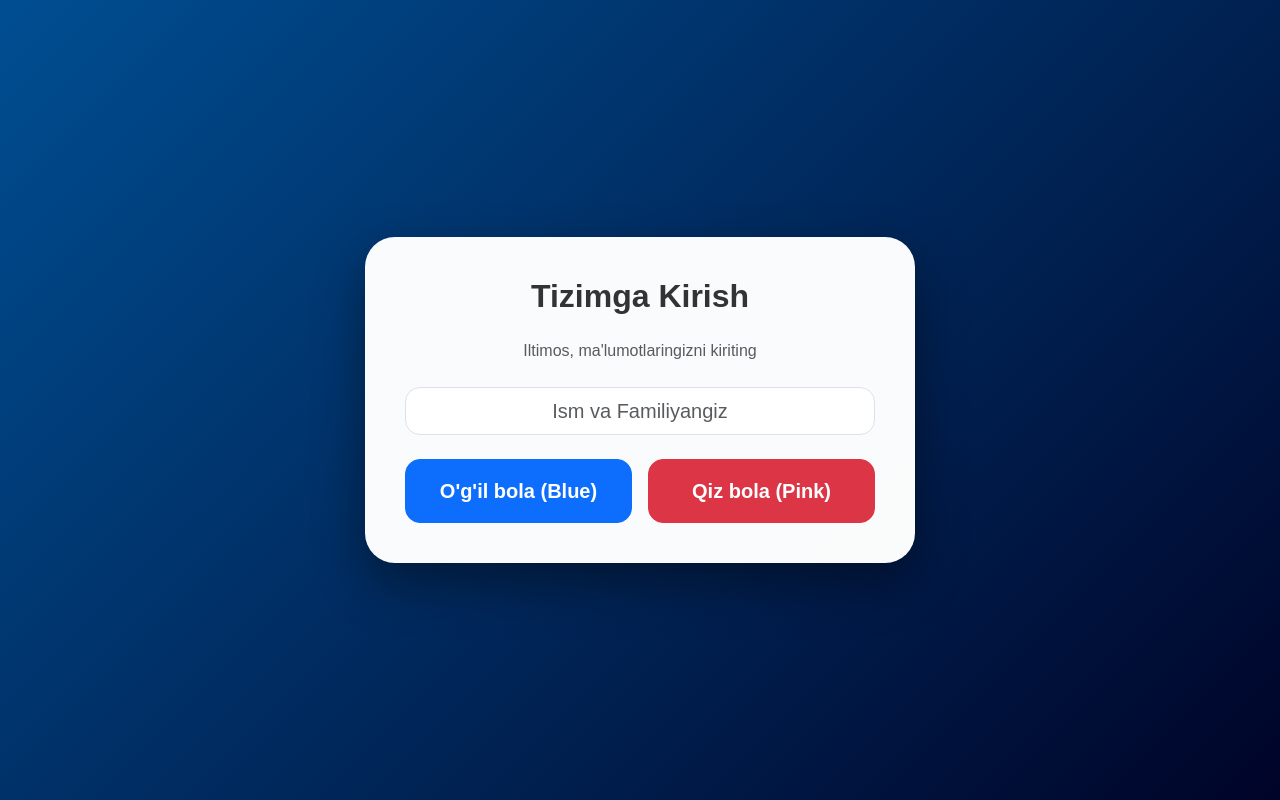
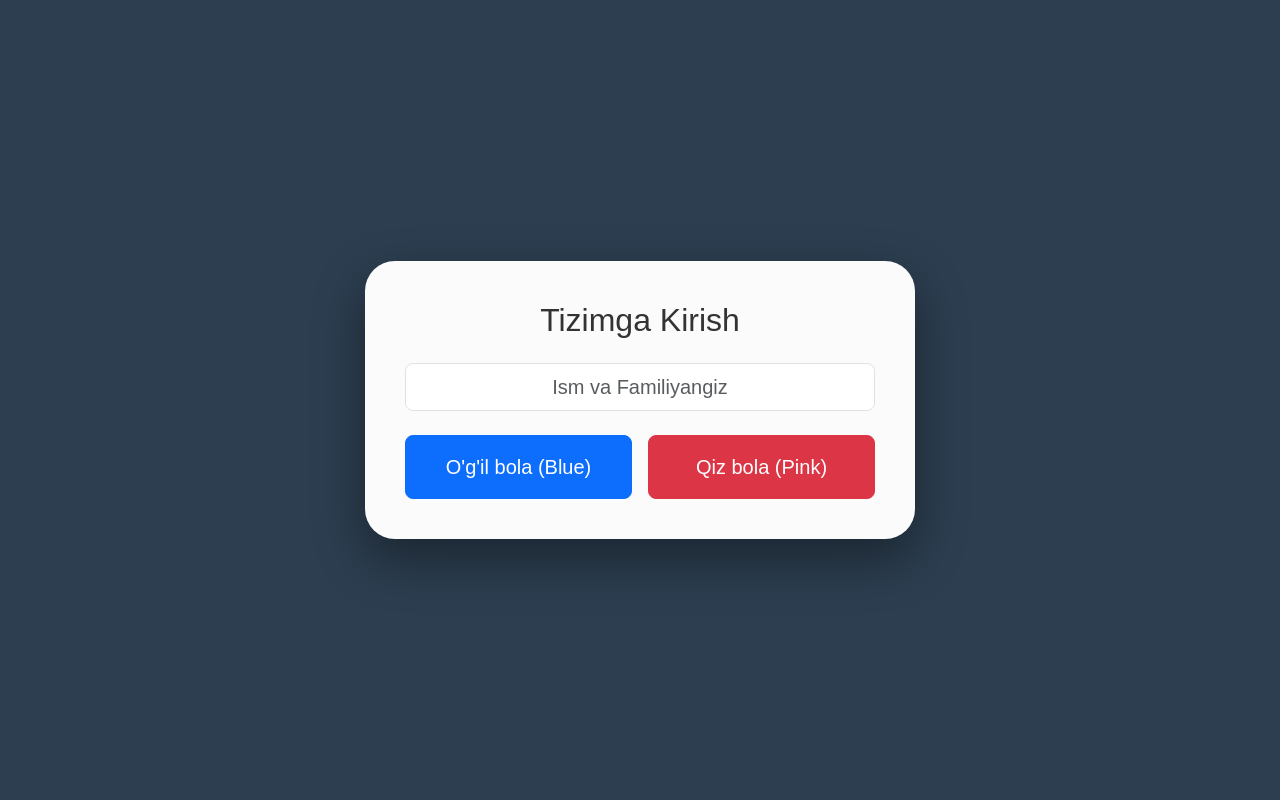
Before and after one commit to hojiakbar1234567890088877-ai/cefr-checker-pro, a Flask app: page / in a window 1280 px wide. Run offline with Flask 3, Linux system fonts and the light colour scheme; some libraries are stand-ins or nearby versions.

Commit message:
Update index.html

```diff
--- a/templates/index.html
+++ b/templates/index.html
@@ -8,117 +8,105 @@
     <script src="https://cdnjs.cloudflare.com/ajax/libs/qrcodejs/1.0.0/qrcode.min.js"></script>
     <script src="https://cdnjs.cloudflare.com/ajax/libs/html2pdf.js/0.10.1/html2pdf.bundle.min.js"></script>
     <style>
-        :root { --main-color: #1a2a6c; }
-        .gender-male { --main-color: #004e92; background: linear-gradient(135deg, #004e92, #000428); }
-        .gender-female { --main-color: #ff0084; background: linear-gradient(135deg, #ff0084, #33001b); }
+        /* YANGI VA PROFESSIONAL RANGLAR */
+        :root { --primary-color: #2c3e50; --secondary-color: #bdc3c7; --accent-color: #ffd700; --text-color: #333; }
+        .gender-male { --primary-color: #2980b9; --bg-gradient: linear-gradient(135deg, #2980b9, #1a2a6c); --text-color: white; }
+        .gender-female { --primary-color: #e84393; --bg-gradient: linear-gradient(135deg, #e84393, #6c5ce7); --text-color: white; }
 
-        body { min-height: 100vh; font-family: 'Poppins', sans-serif; margin: 0; display: flex; align-items: center; justify-content: center; background: #1a2a6c; transition: 1s; color: #333; overflow-x: hidden; }
+        body { min-height: 100vh; font-family: 'Poppins', sans-serif; margin: 0; display: flex; align-items: center; justify-content: center; background: #2c3e50; transition: 1s; color: var(--text-color); overflow-x: hidden; }
 
-        /* STEP 0: INTRO SCREEN */
+        /* INTRO SCREEN (5 SONIYA) */
         #welcome-screen {
             position: fixed; top: 0; left: 0; width: 100%; height: 100%;
             background: #1a2a6c; display: flex; flex-direction: column;
             justify-content: center; align-items: center; z-index: 2000;
             text-align: center; color: white; transition: opacity 1s;
         }
-        .loader-bar { width: 280px; height: 6px; background: rgba(255,255,255,0.2); margin-top: 25px; border-radius: 10px; overflow: hidden; }
+        .loader-bar { width: 250px; height: 5px; background: rgba(255,255,255,0.2); margin-top: 20px; border-radius: 10px; overflow: hidden; }
         .loader-fill { width: 0%; height: 100%; background: #ffd700; animation: load 5s linear forwards; }
         @keyframes load { to { width: 100%; } }
 
-        /* GLASS BOX DESIGN */
-        .glass-box { background: rgba(255, 255, 255, 0.98); padding: 40px; border-radius: 30px; box-shadow: 0 20px 50px rgba(0,0,0,0.4); width: 100%; max-width: 550px; display: none; animation: fadeIn 0.8s; }
-        #exam-screen { max-width: 1200px; height: 95vh; overflow-y: auto; padding: 40px; }
+        /* CONTAINERS */
+        .glass-box { background: rgba(255, 255, 255, 0.98); padding: 40px; border-radius: 30px; box-shadow: 0 20px 50px rgba(0,0,0,0.4); width: 100%; max-width: 550px; display: none; animation: fadeIn 0.8s; color: #333; }
+        #exam-screen { max-width: 1200px; height: 95vh; overflow-y: auto; padding: 30px; }
 
-        .timer-box { position: sticky; top: -10px; background: var(--main-color); color: white; padding: 15px; border-radius: 0 0 25px 25px; text-align: center; font-size: 26px; font-weight: 800; z-index: 100; margin-bottom: 30px; box-shadow: 0 5px 15px rgba(0,0,0,0.2); }
+        .timer-box { position: sticky; top: -10px; background: var(--primary-color); color: white; padding: 15px; border-radius: 0 0 25px 25px; text-align: center; font-size: 26px; font-weight: 800; z-index: 100; margin-bottom: 20px; }
+        .limit-tag { font-size: 13px; color: #666; }
+        .word-count { font-size: 14px; font-weight: bold; color: var(--primary-color); }
 
         .hidden { display: none !important; }
         @keyframes fadeIn { from { opacity: 0; transform: scale(0.95); } to { opacity: 1; transform: scale(1); } }
 
-        /* CERTIFICATE DESIGN */
-        .cert-card { display: none; width: 850px; height: 600px; padding: 50px; border: 20px solid var(--main-color); background: white; margin: 30px auto; position: relative; text-align: center; color: #1a2a6c; border-image: linear-gradient(to bottom right, var(--main-color), #000) 1; }
-        .cert-card h1 { font-size: 60px; font-weight: 900; margin-bottom: 10px; }
+        /* PROFESSIONAL CERTIFICATE */
+        .cert-card { display: none; width: 850px; height: 600px; padding: 50px; border: 20px solid var(--primary-color); background: white; margin: 30px auto; position: relative; text-align: center; color: #1a2a6c; border-image: linear-gradient(to bottom right, var(--primary-color), #ffd700) 1; }
+        .cert-card h1 { font-size: 60px; font-weight: 900; color: var(--primary-color); margin-bottom: 10px; }
         .cert-card h2 { font-size: 40px; color: #333; margin: 20px 0; font-family: 'Georgia', serif; font-style: italic; }
     </style>
 </head>
 <body class="gender-male">
 
 <div id="welcome-screen">
-    <h1 style="font-size: 2.8rem; font-weight: 800; padding: 0 20px;">
-        Muhammadiyev Hojiakbar Tomonidan yaratilgan <br>
-        <span style="color: #ffd700;">CEFR Checker</span>-ga xush kelibsiz!
-    </h1>
+    <h1 style="font-size: 2.8rem; font-weight: 800;">Muhammadiyev Hojiakbar Tomonidan yaratilgan <br><span style="color: #ffd700;">CEFR Checker</span>-ga xush kelibsiz!</h1>
     <div class="loader-bar"><div class="loader-fill"></div></div>
-    <p class="mt-4" style="letter-spacing: 2px;">TIZIM YUKLANMOQDA...</p>
+    <p class="mt-3">Tayyorlanmoqda...</p>
 </div>
 
 <div id="auth-screen" class="glass-box text-center">
-    <h2 class="mb-4" style="font-weight: 800;">Tizimga Kirish</h2>
-    <p class="text-muted mb-4">Iltimos, ma'lumotlaringizni kiriting</p>
-    <input type="text" id="fullName" class="form-control form-control-lg mb-4 text-center" placeholder="Ism va Familiyangiz" style="border-radius: 15px;">
+    <h2 class="mb-4">Tizimga Kirish</h2>
+    <input type="text" id="fullName" class="form-control form-control-lg mb-4 text-center" placeholder="Ism va Familiyangiz">
     <div class="d-flex gap-3">
-        <button onclick="setGender('male')" class="btn btn-primary btn-lg w-100 py-3" style="border-radius: 15px; font-weight: 600;">O'g'il bola (Blue)</button>
-        <button onclick="setGender('female')" class="btn btn-danger btn-lg w-100 py-3" style="border-radius: 15px; font-weight: 600;">Qiz bola (Pink)</button>
+        <button onclick="setGender('male')" class="btn btn-primary btn-lg w-100 py-3">O'g'il bola (Blue)</button>
+        <button onclick="setGender('female')" class="btn btn-danger btn-lg w-100 py-3">Qiz bola (Pink)</button>
     </div>
 </div>
 
 <div id="topic-screen" class="glass-box">
-    <h3 class="text-center mb-4" style="font-weight: 800;">Imtihon Mavzulari</h3>
-    <div class="mb-3">
-        <label class="form-label fw-bold">Task 1.1 Mavzusi:</label>
-        <input type="text" id="t11_topic" class="form-control" placeholder="Masalan: Formal Letter to Manager">
-    </div>
-    <div class="mb-3">
-        <label class="form-label fw-bold">Task 1.2 Mavzusi:</label>
-        <input type="text" id="t12_topic" class="form-control" placeholder="Masalan: Descriptive Report about Population">
-    </div>
-    <div class="mb-4">
-        <label class="form-label fw-bold">Task 2 (Essay) Mavzusi:</label>
-        <input type="text" id="t2_topic" class="form-control" placeholder="Masalan: Advantages of AI in Education">
-    </div>
-    <button onclick="startExam()" class="btn btn-dark w-100 btn-lg py-3" style="border-radius: 15px;">Imtihonni Boshlash (1 soat)</button>
+    <h3 class="text-center mb-4">Mavzularni Kiriting</h3>
+    <input type="text" id="t11_topic" class="form-control mb-3" placeholder="Task 1.1: Informal Letter">
+    <input type="text" id="t12_topic" class="form-control mb-3" placeholder="Task 1.2: Formal Letter">
+    <input type="text" id="t2_topic" class="form-control mb-4" placeholder="Task 2: Essay Topics">
+    <button onclick="startExam()" class="btn btn-dark w-100 btn-lg">Imtihonni Boshlash (1 soat)</button>
 </div>
 
 <div id="exam-screen" class="glass-box">
     <div class="timer-box" id="timer">60:00</div>
     <div class="row">
         <div class="col-md-6 mb-4">
-            <h5 id="display_t11" class="text-primary fw-bold mb-2">Task 1.1</h5>
-            <textarea id="ans11" class="form-control shadow-sm" rows="7" placeholder="Javobingizni bu yerga yozing..." style="border-radius: 15px;"></textarea>
+            <h5 id="display_t11" class="fw-bold">Task 1.1</h5>
+            <div class="d-flex justify-content-between limit-tag"><span>Informal Letter (~50 words)</span><span class="word-count" id="count11">0</span></div>
+            <textarea id="ans11" class="form-control shadow-sm" rows="6" placeholder="Do'stingizga xat..."></textarea>
         </div>
         <div class="col-md-6 mb-4">
-            <h5 id="display_t12" class="text-primary fw-bold mb-2">Task 1.2</h5>
-            <textarea id="ans12" class="form-control shadow-sm" rows="7" placeholder="Javobingizni bu yerga yozing..." style="border-radius: 15px;"></textarea>
+            <h5 id="display_t12" class="fw-bold">Task 1.2</h5>
+            <div class="d-flex justify-content-between limit-tag"><span>Formal Letter (120-150 words)</span><span class="word-count" id="count12">0</span></div>
+            <textarea id="ans12" class="form-control shadow-sm" rows="6" placeholder="Rasmiy murojaat..."></textarea>
         </div>
         <div class="col-12 mb-4">
-            <h5 id="display_t2" class="text-primary fw-bold mb-2">Task 2 (Essay)</h5>
-            <textarea id="ans2" class="form-control shadow-sm" rows="12" placeholder="Essayni kamida 250 ta so'z bilan yozishga harakat qiling..." style="border-radius: 15px;"></textarea>
+            <h5 id="display_t2" class="fw-bold">Task 2 (Essay)</h5>
+            <div class="d-flex justify-content-between limit-tag"><span>Essay (180-200 words)</span><span class="word-count" id="count2">0</span></div>
+            <textarea id="ans2" class="form-control shadow-sm" rows="10" placeholder="Insho yozing..."></textarea>
         </div>
     </div>
-    <button onclick="submitExam()" id="submitBtn" class="btn btn-success btn-lg w-100 py-3 mb-4" style="border-radius: 15px; font-weight: 700;">IMTIHONNI YAKUNLASH</button>
-    <div id="loading" class="text-center mt-3 hidden">
-        <div class="spinner-border text-primary mb-2"></div>
-        <h4>AI matnlaringizni CEFR standartlari asosida tekshirmoqda...</h4>
-    </div>
+    <button onclick="submitExam()" id="submitBtn" class="btn btn-success btn-lg w-100 py-3 mb-4">IMTIHONNI YAKUNLASH</button>
+    <div id="loading" class="text-center mt-3 hidden"><h4>AI tekshirmoqda, kuting...</h4></div>
 
     <div id="certificate" class="cert-card">
         <h1>CERTIFICATE</h1>
-        <p style="font-size: 20px; letter-spacing: 3px;">OF COMPLETION</p>
-        <p class="mt-4">This certificate is proudly presented to</p>
+        <p style="font-size: 18px; letter-spacing: 2px;">This is to certify that</p>
         <h2 id="certName"></h2>
-        <p>for achieving a professional CEFR writing score of</p>
-        <h1 id="certScore" style="color: #b21f1f; font-size: 70px; margin: 10px 0;">0</h1>
+        <p>successfully passed the CEFR writing exam with a score of</p>
+        <h1 id="certScore" style="color: #b21f1f; font-size: 70px;">0</h1>
         <div id="qrcode" style="position: absolute; bottom: 40px; right: 40px;"></div>
         <div style="position: absolute; bottom: 40px; left: 40px; text-align: left; font-size: 14px;">
-            <p>Date: <span id="certDate"></span></p>
-            <p>Verification ID: #<span id="certId"></span></p>
-            <p><strong>Hojiakbar AI Learning System</strong></p>
+            <p>Verification ID: #HJA<span id="certId"></span></p>
+            <p><strong>Verified by Hojiakbar AI Learning System</strong></p>
         </div>
     </div>
-    <button id="downloadBtn" class="btn btn-warning btn-lg w-100 mt-3 hidden" onclick="downloadPDF()">Sertifikatni PDF formatda yuklash</button>
+    <button id="downloadBtn" class="btn btn-warning btn-lg w-100 mt-3 hidden" onclick="downloadPDF()">Sertifikatni PDF Formatda Yuklash</button>
 </div>
 
 <script>
-    // 1. Intro funksiyasi (5 soniya)
+    // 5 soniya kutish va Intro
     window.onload = function() {
         setTimeout(() => {
             const welcome = document.getElementById('welcome-screen');
@@ -128,18 +116,27 @@
                 document.getElementById('auth-screen').style.display = 'block';
             }, 1000);
         }, 5000);
+
+        // So'zlar sonini real vaqtda sanash
+        document.getElementById('ans11').addEventListener('input', () => countWords('ans11', 'count11'));
+        document.getElementById('ans12').addEventListener('input', () => countWords('ans12', 'count12'));
+        document.getElementById('ans2').addEventListener('input', () => countWords('ans2', 'count2'));
     };
 
-    let gender = 'male';
-    let timeLeft = 3600; // 1 soat
+    let timeLeft = 3600;
     let timerId;
+
+    function countWords(inputId, countId) {
+        const text = document.getElementById(inputId).value.trim();
+        const words = text ? text.split(/\s+/).length : 0;
+        document.getElementById(countId).innerText = words;
+    }
 
     function setGender(g) {
         const name = document.getElementById('fullName').value.trim();
-        if (!name) { alert("Iltimos, avval ismingizni kiriting!"); return; }
-
-        gender = g;
+        if (!name) { alert("Ismni kiriting!"); return; }
         document.body.className = 'gender-' + g;
+        document.body.style.background = 'var(--bg-gradient)'; // Jinsga qarab rang o'zgarishi
         document.getElementById('auth-screen').style.display = 'none';
         document.getElementById('topic-screen').style.display = 'block';
     }
@@ -148,7 +145,6 @@
         document.getElementById('display_t11').innerText = "Task 1.1: " + document.getElementById('t11_topic').value;
         document.getElementById('display_t12').innerText = "Task 1.2: " + document.getElementById('t12_topic').value;
         document.getElementById('display_t2').innerText = "Task 2: " + document.getElementById('t2_topic').value;
-
         document.getElementById('topic-screen').style.display = 'none';
         document.getElementById('exam-screen').style.display = 'block';
         timerId = setInterval(updateTimer, 1000);
@@ -158,7 +154,6 @@
         let mins = Math.floor(timeLeft / 60);
         let secs = timeLeft % 60;
         document.getElementById('timer').innerText = `${mins}:${secs < 10 ? '0' : ''}${secs}`;
-        if (timeLeft <= 300) document.getElementById('timer').style.background = 'red';
         if (timeLeft <= 0) { clearInterval(timerId); submitExam(); }
         timeLeft--;
     }
@@ -185,26 +180,25 @@
             document.getElementById('loading').classList.add('hidden');
 
             let score = data.total_score || 0;
-            let feedback = data.feedback || "Tahlil yakunlandi.";
-
+            // Agar ball kelsa, ball ko'rsatiladi va sertifikat ko'rsatiladi (38 ball yoki undan ko'p bo'lsa)
             if (score >= 38) {
                 document.getElementById('certificate').style.display = 'block';
                 document.getElementById('certName').innerText = payload.fullName;
                 document.getElementById('certScore').innerText = score;
-                document.getElementById('certDate').innerText = new Date().toLocaleDateString();
                 document.getElementById('certId').innerText = Math.floor(Math.random() * 90000) + 10000;
                 document.getElementById('downloadBtn').classList.remove('hidden');
 
-                document.getElementById('qrcode').innerHTML = "";
-                new QRCode(document.getElementById("qrcode"), { text: "Verified by Hojiakbar AI", width: 90, height: 90 });
+                document.getElementById('qrcode').innerHTML = ""; // Avvalgi QR ni tozalash
+                new QRCode(document.getElementById("qrcode"), { text: "Verified Hojiakbar AI", width: 85, height: 85 });
             }
-            alert("Sizning balingiz: " + score + "\n\nFeedback: " + feedback);
+            alert("Balingiz: " + score + "\n\nFeedback: " + data.feedback);
         } catch (e) {
-            alert("Xatolik: AI tizimi bilan bog'lanib bo'lmadi.");
+            alert("API xatosi! Kalitni tekshiring (401 Error)");
             document.getElementById('submitBtn').classList.remove('hidden');
         }
     }
 
+    // PDF YUKLASH FUNKSIYASI
     function downloadPDF() {
         const element = document.getElementById('certificate');
         const opt = { margin: 0, filename: 'CEFR_Certificate.pdf', image: { type: 'jpeg', quality: 0.98 }, html2canvas: { scale: 2 }, jsPDF: { unit: 'in', format: 'letter', orientation: 'landscape' } };
```
